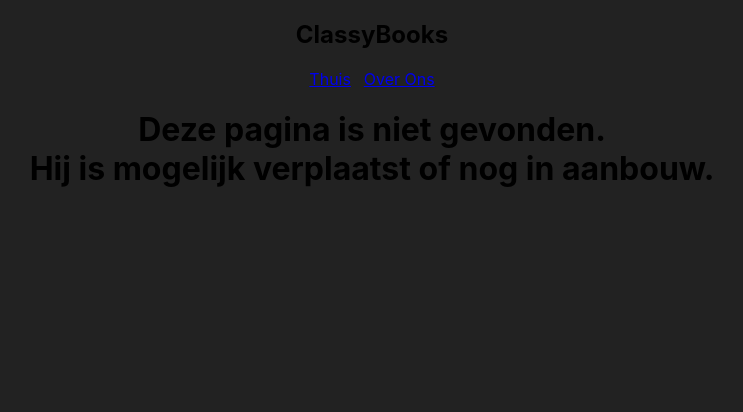
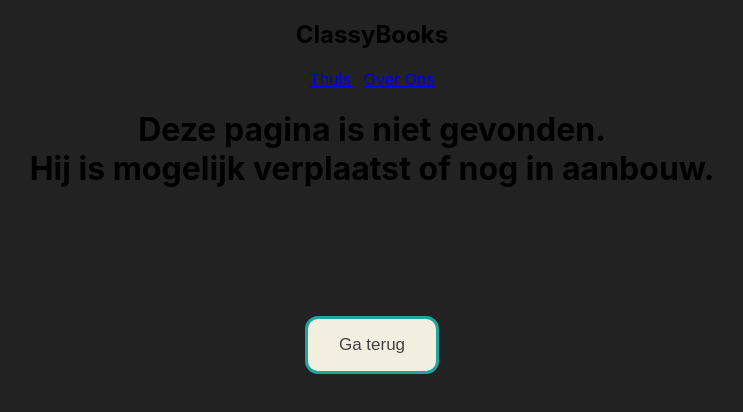
Before and after one commit to WoutNerd/ClassyBooks, a React (Create React App) app in the folder client/: page /about in a window 1280 px wide. Shown: the top 412 px of the page, without its empty margins (268-1011 px from the left). Built offline with nearby package versions, Linux system fonts and the light colour scheme.

Commit message:
go back btn added to nopage

```diff
--- a/client/src/pages/NoPage.jsx
+++ b/client/src/pages/NoPage.jsx
@@ -2,7 +2,7 @@ import "../App.css";
 
 const NoPage = () => {
     return (
-        <h1>Deze pagina is niet gevonden.<br/> Hij is mogelijk verplaatst of nog in aanbouw.</h1>
+        <h1>Deze pagina is niet gevonden.<br/> Hij is mogelijk verplaatst of nog in aanbouw.<br/> <button onClick={()=>{window.history.back()}} className="button">Ga terug</button></h1>
      );
 }
 
```
